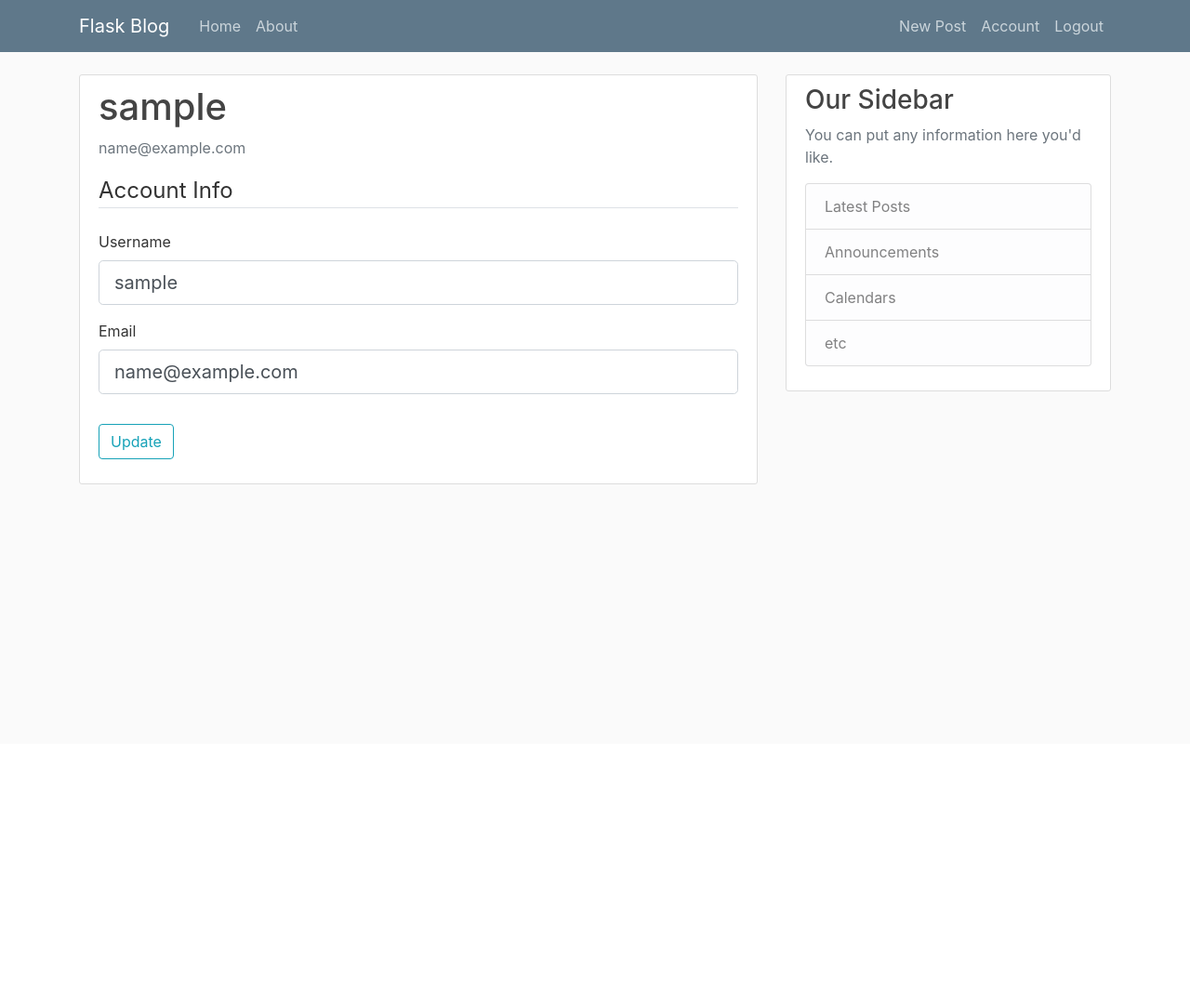
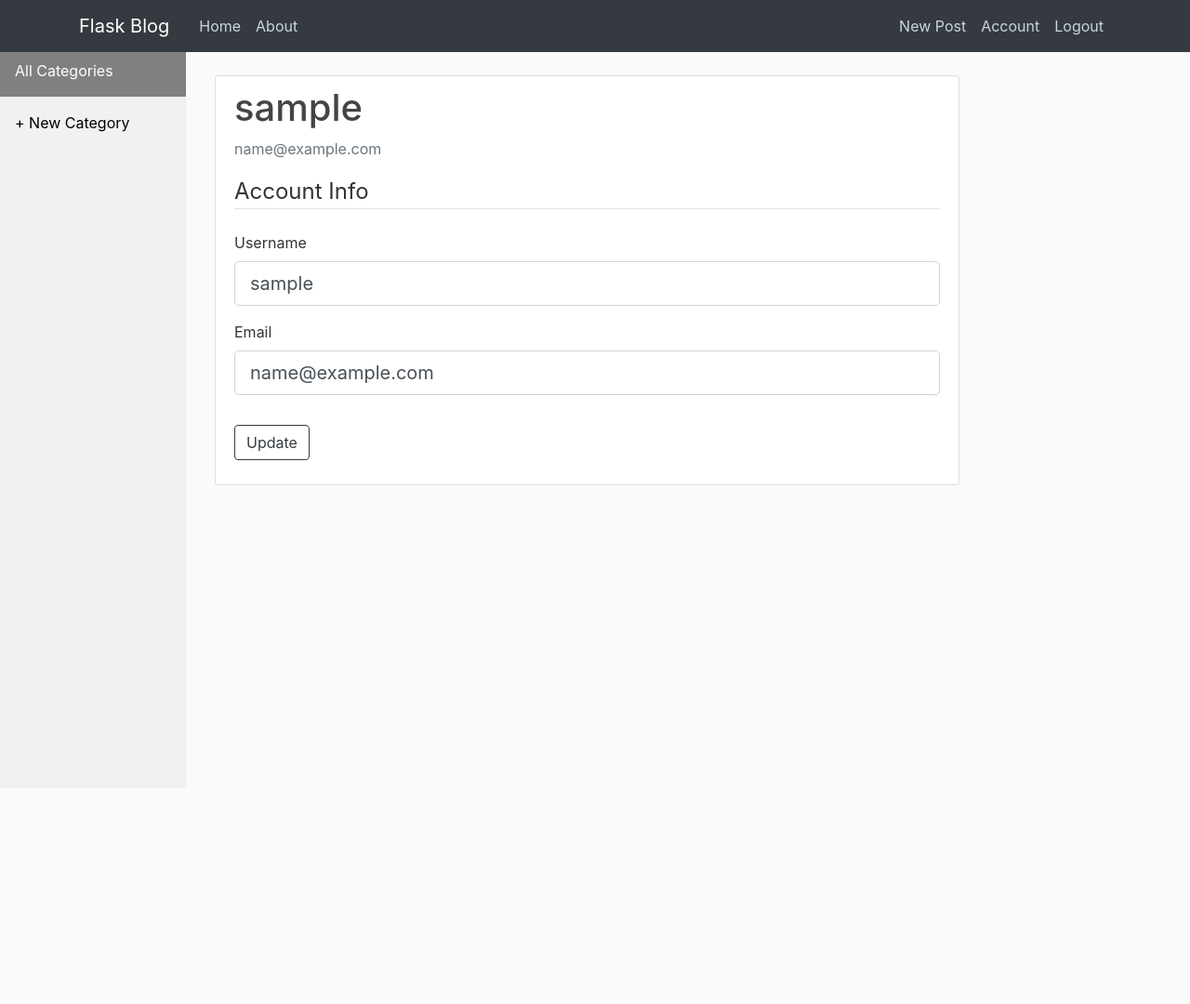
Before and after one commit to davidzheng048/flask_personal_blog, a Flask app: page /account in a window 1280 px wide. Shown: the whole page at 93% size. Before the commit the page ends 521 px from the top, so only its background shows below. Run offline with Flask 2, Linux system fonts and the light colour scheme; the visitor is signed in with stand-in values (Sample User, id 1); data comes from the database, SQL or seed files in the repository; data that the repository does not hold is empty; parts of the project's set-up code (start-up, migrations or seed data) failed here and were passed over; some libraries are stand-ins or nearby versions.

Commit message:
Did the following changes:
1. Put some new css to tags and class for navigation bar and side bar

2. Replace the older side bar into a new one to demonstrate the categories

3. If the user is in a post/category, the category in the left side will appear in grey

4. I really should learn some front-end stuff

```diff
--- a/flaskblog/main/routes.py
+++ b/flaskblog/main/routes.py
@@ -1,7 +1,7 @@
 from flask import Blueprint
 from flask import render_template, request
-from flaskblog.models import Post
-
+from flaskblog.models import Post, Category
+from flask_login import current_user
 
 main = Blueprint('main', __name__)
 
@@ -17,3 +17,12 @@ def home():
 @main.route("/about")
 def about():
     return render_template('about.html', title='About')
+
+
+@main.app_context_processor
+def context_processor():
+    categories = Category.query.all()
+    return {
+        'categories': categories,
+        'current_user': current_user
+    }
--- a/flaskblog/posts/routes.py
+++ b/flaskblog/posts/routes.py
@@ -30,7 +30,8 @@ def new_post():
 @posts.route("/post/<int:post_id>")
 def post(post_id):
     post = Post.query.get_or_404(post_id)
-    return render_template('post.html', title=post.title, post=post)
+    current_category = Category.query.get_or_404(post.category_id)
+    return render_template('post.html', title=post.title, post=post, current_category=current_category)
 
 
 @posts.route("/post/<int:post_id>/update", methods=['GET', 'POST'])
--- a/flaskblog/static/main.css
+++ b/flaskblog/static/main.css
@@ -78,3 +78,72 @@ a.article-title:hover {
 .account-heading {
   font-size: 2.5rem;
 }
+
+code {
+  font-family: Consolas,"courier new";
+  color: crimson;
+  background-color: #f1f1f1;
+  padding: 2px;
+  border: 3px;
+  font-size: 105%;
+  display: block;
+}
+
+.blog-content {
+  width: 100%;
+  height: 500px;
+  padding: 12px 20px;
+  box-sizing: border-box;
+  font-size: 16px;
+  resize: none;
+}
+
+.sidebar {
+  margin: 0;
+  padding: 0;
+  width: 200px;
+  background-color: #f1f1f1;
+  position: fixed;
+  height: 100%;
+  overflow: auto;
+}
+
+.sidebar a {
+  display: block;
+  color: black;
+  padding: 16px;
+  text-decoration: none;
+}
+
+.sidebar a.active {
+  background-color: grey;
+  color: white;
+}
+
+.sidebar a:hover:not(.active) {
+  background-color: #555;
+  color: white;
+}
+
+div.content {
+  margin-left: 200px;
+  padding: 1px 16px;
+  height: 1000px;
+}
+
+@media screen and (max-width: 700px) {
+  .sidebar {
+    width: 100%;
+    height: auto;
+    position: relative;
+  }
+  .sidebar a {float: left;}
+  div.content {margin-left: 0;}
+}
+
+@media screen and (max-width: 400px) {
+  .sidebar a {
+    text-align: center;
+    float: none;
+  }
+}
--- a/flaskblog/templates/account.html
+++ b/flaskblog/templates/account.html
@@ -41,7 +41,7 @@
                 </div>
             </fieldset>
             <div class="form-group">
-                {{ form.submit(class="btn btn-outline-info") }}
+                {{ form.submit(class="btn btn-outline-dark") }}
             </div>
         </form>
     </div>
--- a/flaskblog/templates/category.html
+++ b/flaskblog/templates/category.html
@@ -39,7 +39,7 @@
             </div>
             <h2><a class="article-title" href="{{ url_for('posts.post', post_id=post.id) }}">{{ post.title }}</a></h2>
             <p class="article-content">{{ post.content|markdown|truncate }}
-                <a href="{{ url_for('posts.post', post_id=post.id) }}">Read More</a>
+                <a href="{{ url_for('posts.post', post_id=post.id) }}" style="color: black;">Read More</a>
             </p>
           </div>
         </article>
@@ -47,9 +47,9 @@
     {% for page_num in posts.iter_pages(left_edge=1, right_edge=1, left_current=1, right_current=2) %}
         {% if page_num %}
             {% if posts.page == page_num %}
-                <a class="btn btn-info mb-4" href="{{ url_for('categories.category', category_id=category.id, page=page_num) }}">{{ page_num }}</a>
+                <a class="btn btn-dark mb-4" href="{{ url_for('categories.category', category_id=category.id, page=page_num) }}">{{ page_num }}</a>
             {% else %}
-                <a class="btn btn-outline-info mb-4" href="{{ url_for('categories.category',category_id=category.id, page=page_num) }}">{{ page_num }}</a>
+                <a class="btn btn-light mb-4" href="{{ url_for('categories.category',category_id=category.id, page=page_num) }}">{{ page_num }}</a>
             {% endif %}
         {% else %}
             ...
--- a/flaskblog/templates/layout.html
+++ b/flaskblog/templates/layout.html
@@ -7,8 +7,11 @@
 
     <!-- Bootstrap CSS -->
     <link rel="stylesheet" href="https://maxcdn.bootstrapcdn.com/bootstrap/4.0.0/css/bootstrap.min.css" integrity="sha384-Gn5384xqQ1aoWXA+058RXPxPg6fy4IWvTNh0E263XmFcJlSAwiGgFAW/dAiS6JXm" crossorigin="anonymous">
-
-    <link rel="stylesheet" type="text/css" href="{{ url_for('static', filename='main.css') }}">
+    <!-- Custom CSS -->
+    <link rel="stylesheet" href="{{ url_for('static', filename='main.css') }}">
+    <script src="https://code.jquery.com/jquery-3.2.1.slim.min.js" integrity="sha384-KJ3o2DKtIkvYIK3UENzmM7KCkRr/rE9/Qpg6aAZGJwFDMVNA/GpGFF93hXpG5KkN" crossorigin="anonymous"></script>
+    <script src="https://cdnjs.cloudflare.com/ajax/libs/popper.js/1.12.9/umd/popper.min.js" integrity="sha384-ApNbgh9B+Y1QKtv3Rn7W3mgPxhU9K/ScQsAP7hUibX39j7fakFPskvXusvfa0b4Q" crossorigin="anonymous"></script>
+    <script src="https://maxcdn.bootstrapcdn.com/bootstrap/4.0.0/js/bootstrap.min.js" integrity="sha384-JZR6Spejh4U02d8jOt6vLEHfe/JQGiRRSQQxSfFWpi1MquVdAyjUar5+76PVCmYl" crossorigin="anonymous"></script>
 
     {% if title %}
         <title>{{ title }}</title>
@@ -16,20 +19,10 @@
          <title>Flask Blog</title>
     {% endif %}
 </head>
-<style>
-code {
-  font-family: Consolas,"courier new";
-  color: crimson;
-  background-color: #f1f1f1;
-  padding: 2px;
-  border: 3px;
-  font-size: 105%;
-    display: block;
-}
-</style>
+
 <body>
     <header class="site-header">
-      <nav class="navbar navbar-expand-md navbar-dark bg-steel fixed-top">
+      <nav class="navbar navbar-expand-md navbar-dark bg-dark fixed-top">
         <div class="container">
           <a class="navbar-brand mr-4" href="/">Flask Blog</a>
           <button class="navbar-toggler" type="button" data-toggle="collapse" data-target="#navbarToggle" aria-controls="navbarToggle" aria-expanded="false" aria-label="Toggle navigation">
@@ -56,9 +49,28 @@ code {
       </nav>
     </header>
 
-    <main role="main" class="container">
+    <main role="main" class="container-fluid">
       <div class="row">
-        <div class="col-md-8">
+        <div class="sidebar" style="margin-top: -2rem">
+            {% if current_category %}
+                <a href="{{ url_for('main.home') }}">All Categories</a>
+            {% else %}
+                <a href="{{ url_for('main.home') }}" class="active">All Categories</a>
+            {% endif %}
+
+            {% for category in categories %}
+                {% if current_category and current_category == category %}
+                    <a href="{{ url_for('categories.category', category_id=category.id) }}" class="active">{{ category.name }}</a>
+                {% else %}
+                    <a href="{{ url_for('categories.category', category_id=category.id) }}">{{ category.name }}</a>
+                {% endif %}
+            {% endfor %}
+            {% if current_user.is_authenticated %}
+                <a href="{{ url_for('categories.new_category') }}">+ New Category</a>
+            {% endif %}
+        </div>
+        </div>
+        <div class="col-md-8 content">
             {% with messages = get_flashed_messages(with_categories=true) %}
                 {% if messages %}
                     {% for category, message in messages %}
@@ -70,25 +82,7 @@ code {
             {% endwith %}
             {% block content %}{% endblock %}
         </div>
-        <div class="col-md-4">
-          <div class="content-section">
-            <h3>Our Sidebar</h3>
-            <p class='text-muted'>You can put any information here you'd like.
-              <ul class="list-group">
-                <li class="list-group-item list-group-item-light">Latest Posts</li>
-                <li class="list-group-item list-group-item-light">Announcements</li>
-                <li class="list-group-item list-group-item-light">Calendars</li>
-                <li class="list-group-item list-group-item-light">etc</li>
-              </ul>
-            </p>
-          </div>
-        </div>
       </div>
     </main>
-    <!-- Optional JavaScript -->
-    <!-- jQuery first, then Popper.js, then Bootstrap JS -->
-    <script src="https://code.jquery.com/jquery-3.2.1.slim.min.js" integrity="sha384-KJ3o2DKtIkvYIK3UENzmM7KCkRr/rE9/Qpg6aAZGJwFDMVNA/GpGFF93hXpG5KkN" crossorigin="anonymous"></script>
-    <script src="https://cdnjs.cloudflare.com/ajax/libs/popper.js/1.12.9/umd/popper.min.js" integrity="sha384-ApNbgh9B+Y1QKtv3Rn7W3mgPxhU9K/ScQsAP7hUibX39j7fakFPskvXusvfa0b4Q" crossorigin="anonymous"></script>
-    <script src="https://maxcdn.bootstrapcdn.com/bootstrap/4.0.0/js/bootstrap.min.js" integrity="sha384-JZR6Spejh4U02d8jOt6vLEHfe/JQGiRRSQQxSfFWpi1MquVdAyjUar5+76PVCmYl" crossorigin="anonymous"></script>
 </body>
 </html>
```
Also changed, not shown: flaskblog/categories/routes.py (+2 -10 lines), flaskblog/templates/create_post.html (+15 -15 lines), flaskblog/templates/home.html (+4 -6 lines).
